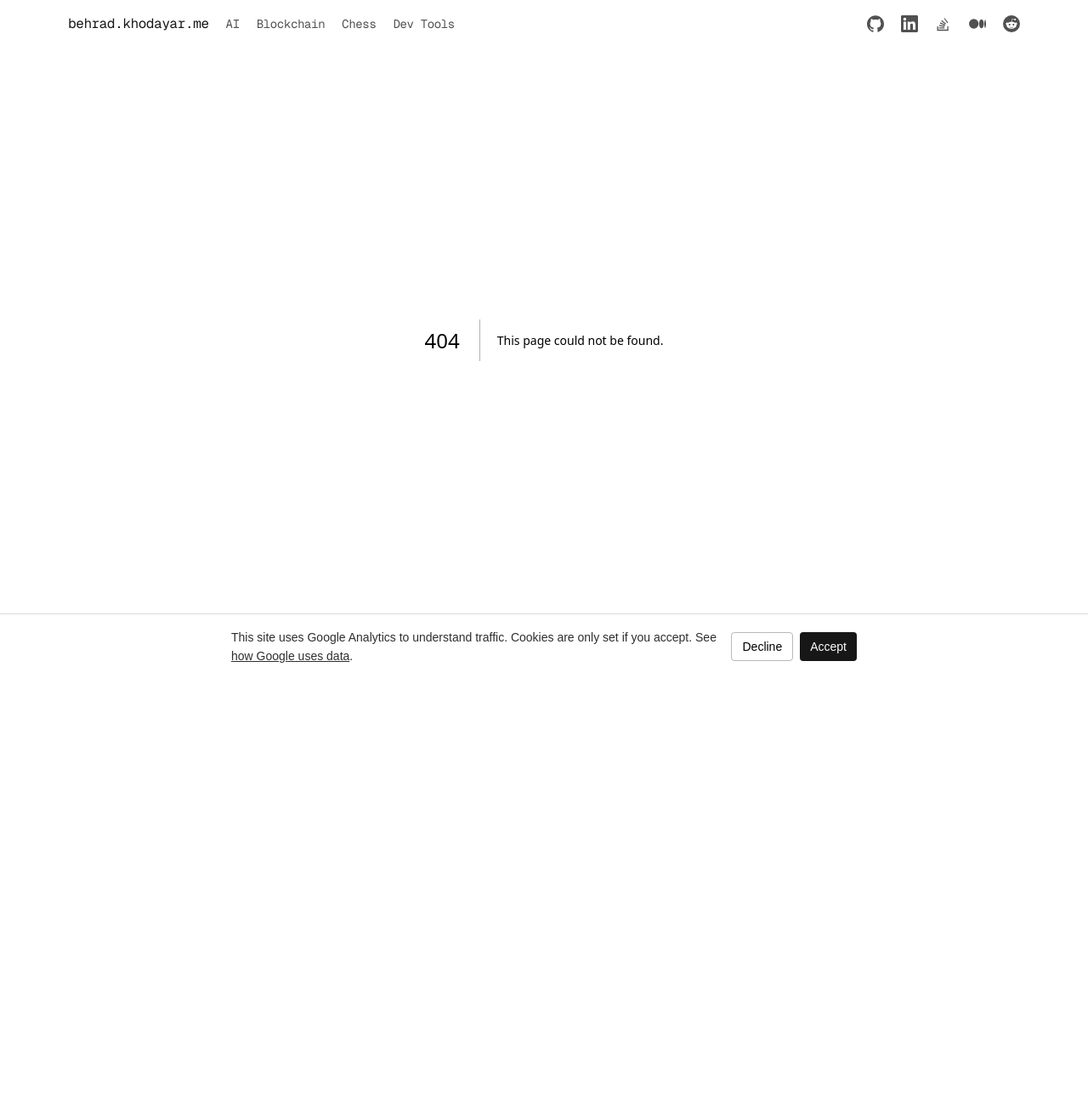
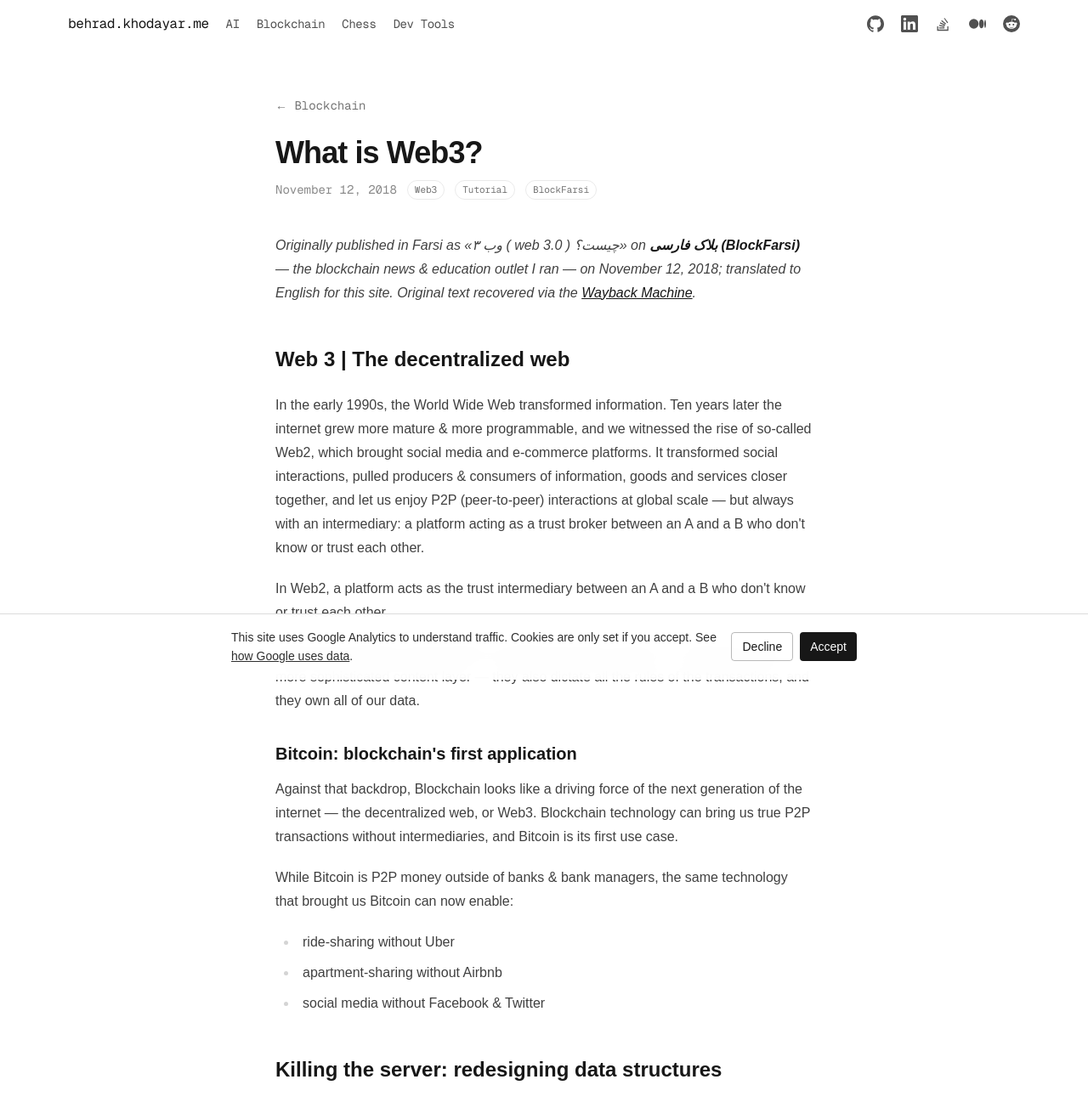
Before and after one commit to behradkhodayar/behradkhodayar, a Next.js app: page /blockchain/what-is-web3 in a window 1280 px wide. Before the commit this address had no page. Shown: the top 1297 px of the page at 85% size. Before the commit the page ends 800 px from the top, so only its background shows below. Built offline with nearby package versions, Linux system fonts and the light colour scheme.

Commit message:
Add what-is-Web3 post

```diff
--- a/app/blockchain/content.ts
+++ b/app/blockchain/content.ts
@@ -7,6 +7,14 @@
 import { type Post, byDateDesc } from "../lib/content";
 
 export const posts: Post[] = [
+  {
+    slug: "what-is-web3",
+    title: "What is Web3?",
+    date: "2018-11-12",
+    excerpt:
+      "The decentralized web as the next generation of the internet — killing the server, data democracy, and the Web3 stack. Translated from my Farsi outlet, بلاک فارسی (BlockFarsi).",
+    tags: ["Web3", "Tutorial", "BlockFarsi"],
+  },
   {
     slug: "did-bitcoin-sanction-iran",
     title: "Did Bitcoin Sanction Iran?!",
--- /dev/null
+++ b/app/blockchain/what-is-web3/page.mdx
@@ -0,0 +1,81 @@
+import PostLayout from "../../ai/components/PostLayout";
+
+export const meta = {
+  title: "What is Web3?",
+  date: "2018-11-12",
+  tags: ["Web3", "Tutorial", "BlockFarsi"],
+};
+
+export const metadata = {
+  title: meta.title,
+  description:
+    "The decentralized web as the next generation of the internet — killing the server, data democracy, the Web3 stack and its future. Translated from the BlockFarsi archive.",
+  alternates: {
+    canonical: "https://behrad.khodayar.me/blockchain/what-is-web3/",
+  },
+};
+
+export default function Layout({ children }) {
+  return (
+    <PostLayout meta={meta} backHref="/blockchain" backLabel="Blockchain">
+      {children}
+    </PostLayout>
+  );
+}
+
+*Originally published in Farsi as «وب ۳ ( web 3.0 ) چیست؟» on **بلاک فارسی (BlockFarsi)** — the blockchain news & education outlet I ran — on November 12, 2018; translated to English for this site. Original text recovered via the [Wayback Machine](https://web.archive.org/web/2019/http://blockfarsi.com/web3/what-is-web3/).*
+
+## Web 3 | The decentralized web
+
+In the early 1990s, the World Wide Web transformed information. Ten years later the internet grew more mature & more programmable, and we witnessed the rise of so-called Web2, which brought social media and e-commerce platforms. It transformed social interactions, pulled producers & consumers of information, goods and services closer together, and let us enjoy P2P (peer-to-peer) interactions at global scale — but always with an intermediary: a platform acting as a trust broker between an A and a B who don't know or trust each other.
+
+In Web2, a platform acts as the trust intermediary between an A and a B who don't know or trust each other.
+
+While these platforms did wonders in building the P2P economy — surfacing an ever more sophisticated content layer — they also dictate all the rules of the transactions, and they own all of our data.
+
+### Bitcoin: blockchain's first application
+
+Against that backdrop, Blockchain looks like a driving force of the next generation of the internet — the decentralized web, or Web3. Blockchain technology can bring us true P2P transactions without intermediaries, and Bitcoin is its first use case.
+
+While Bitcoin is P2P money outside of banks & bank managers, the same technology that brought us Bitcoin can now enable:
+
+- ride-sharing without Uber
+- apartment-sharing without Airbnb
+- social media without Facebook & Twitter
+
+## Killing the server: redesigning data structures
+
+First we had computers; then we started connecting them to the internet. In the earliest days of personal computers, we stored data on a floppy disk, pulled it out, walked over to the colleague who needed the file, put the disk in their machine and copied the file over. Data was stored centrally on one physical device; to move data, copies had to be made. The internet made transferring those copies faster and slashed the transaction costs.
+
+Thirty years into mass internet adoption, our data architectures are still mostly client-server based — meaning our data is stored centrally on one computer and retrieved over the internet by another. Even as we live in an ever more connected world, one where a device like a toaster or a fridge is online too, data is still stored at the center: on our devices, on a USB stick, or even in the cloud.
+
+Which raises the trust questions: can I trust people & institutions to keep my data safe against every kind of internal & external corruption and manipulation — by human or machine, deliberate or accidental? Such centralized data structures have a single point of failure.
+
+### From data monarchy to data democracy
+
+P2P data architectures have existed since the 1990s, becoming famous through file-sharing applications like BitTorrent and the Tor browser. Blockchain — combined with cryptography and game-theoretic incentive mechanisms — has taken P2P architecture to a new level. We can now move from the centralized data structure, where everything is stored on one central computer, toward decentralized or fully distributed data architectures.
+
+In Web3, given that we live in a connected world, we are redefining the structure of data. It's important to note that blockchain is only one of the many technologies in this decentralized-web category. While a blockchain is an excellent P2P method for recording who did what & when, it is unsuitable for storing large amounts of data, for two reasons:
+
+- Scalability: blockchains are very slow
+- By design, they don't allow privacy. Never store your private data on a blockchain.
+
+## The Web3 technology stack
+
+As with building a web or mobile application, building a decentralized application (dApp) typically needs a few things:
+
+- compute
+- file storage
+- external data
+- monetization
+- payments
+
+The community has made a lot of progress over the past four years in building out the ecosystem. While building a dApp was borderline impossible in 2014, by 2017 it became feasible to build a basic decentralized application needing minimal compute & file storage.
+
+The Web3 ecosystem has come a long way toward a technology stack capable of producing decentralized applications.
+
+### The future of the internet
+
+The passage from the client-server internet to the decentralized web will be gradual rather than radical. As the decentralized-web stack is still maturing, the shift looks like going from centralized to semi-decentralized to fully decentralized. Moreover, it's important to note that while decentralized architectures are more fault-tolerant & attack-resistant, they are still slow.
+
+While the future internet is likely to be more decentralized, that does not mean we'll rid ourselves of centralized systems entirely. Centralized systems have their advantages and will probably prevail — but only for specific use cases.
```
